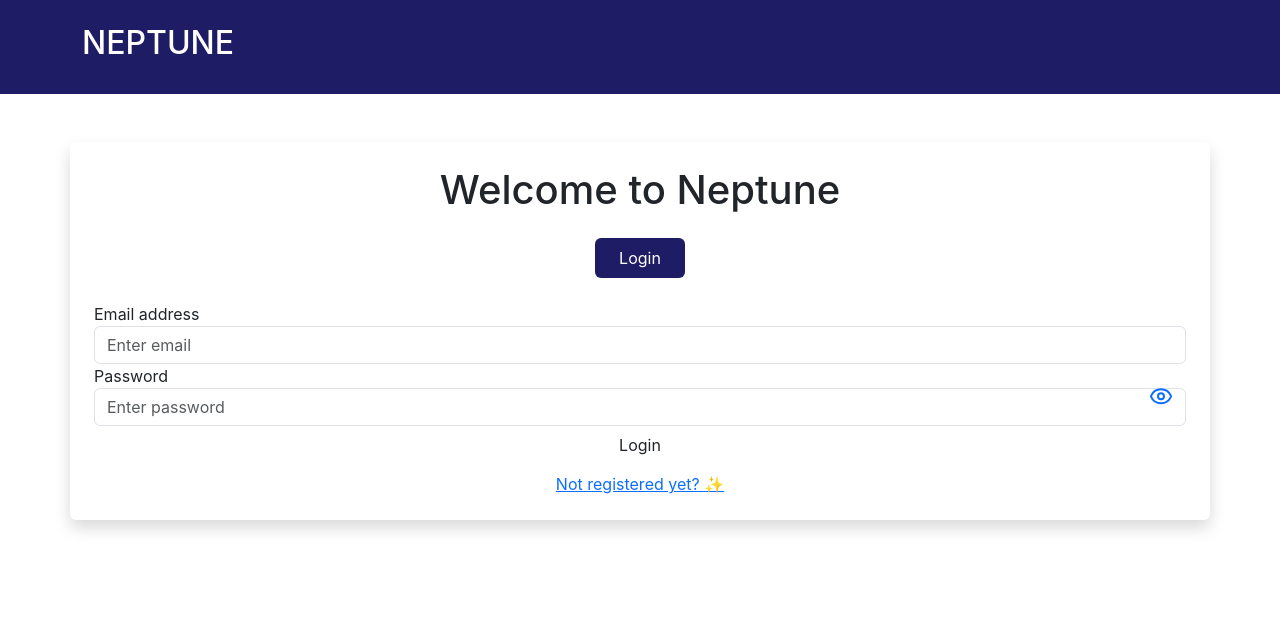
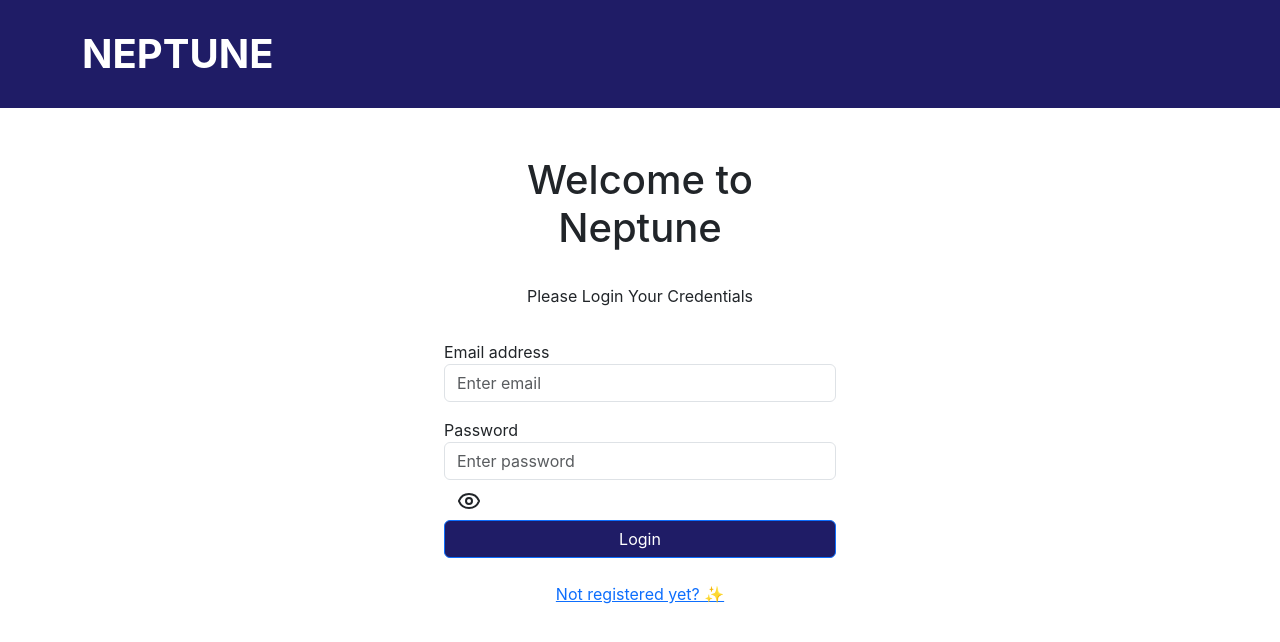
Before and after one commit to farukkeskinn/CS308-FE, a React (Create React App) app: page /login in a window 1280 px wide. Shown: the top 642 px of the page. Built offline with nearby package versions, Linux system fonts and the light colour scheme.

Commit message:
Directory management, some updates on login page, added react-bootstrap dependancy

```diff
--- a/package.json
+++ b/package.json
@@ -11,6 +11,7 @@
     "bootstrap": "^5.3.3",
     "lucide-react": "^0.479.0",
     "react": "^19.0.0",
+    "react-bootstrap": "^2.10.9",
     "react-dom": "^19.0.0",
     "react-router-dom": "^7.3.0",
     "react-scripts": "5.0.1",
--- a/src/App.css
+++ b/src/App.css
@@ -1,43 +1 @@
     /* filepath: c:\Users\pcadmin\Desktop\CS308-FE\src\App.css */
-    .App {
-    text-align: center;
-    }
-
-    .App-logo {
-    height: 40vmin;
-    pointer-events: none;
-    }
-
-    @media (prefers-reduced-motion: no-preference) {
-    .App-logo {
-        animation: App-logo-spin infinite 20s linear;
-    }
-    }
-
-    .App-header {
-    background-color: #282c34;
-    min-height: 100vh;
-    display: flex;
-    flex-direction: column;
-    align-items: center;
-    justify-content: center;
-    font-size: calc(10px + 2vmin);
-    color: white;
-    }
-
-    .bg-custom {
-        background-color: #1f1c66;
-    }
-
-    .App-link {
-    color: #1f1c66;
-    }
-
-    @keyframes App-logo-spin {
-    from {
-        transform: rotate(0deg);
-    }
-    to {
-        transform: rotate(360deg);
-    }
-    }
--- a/src/App.js
+++ b/src/App.js
@@ -1,6 +1,6 @@
 // src/App.js
 import { BrowserRouter as Router, Routes, Route } from "react-router-dom";
-import LoginPage from "./pages/LoginPage";
+import LoginPage from "./Login/LoginPage";
 
 function App() {
   return (
--- /dev/null
+++ b/src/Login/Login.css
@@ -0,0 +1,8 @@
+.bg-custom {
+    background-color: #1f1c66;
+}
+
+
+.App-link {
+color: #1f1c66;
+}
--- a/src/pages/LoginPage.js
+++ b/src/Login/LoginPage.js
@@ -1,8 +1,8 @@
-// filepath: c:\Users\pcadmin\Desktop\CS308-FE\src\pages\LoginPage.js
-import { useState } from "react";
+import { useState, useEffect } from "react";
 import { Link } from "react-router-dom";
 import { Eye, EyeOff } from "lucide-react";
-import '../App.css';
+import './Login.css';
+
 export default function LoginPage() {
   const [showPassword, setShowPassword] = useState(false);
 
@@ -10,13 +10,17 @@ export default function LoginPage() {
     setShowPassword(!showPassword);
   };
 
+  useEffect(() => {
+    document.title = "Login - Neptune";
+  }, []);
+
   return (
     <div className="d-flex flex-column min-vh-100">
       {/* Header with deep blue background */}
       <header className="w-100 bg-custom p-4">
         <div className="container d-flex justify-content-start">
           {/* Neptune text logo */}
-          <div className="text-white h2 font-weight-bold">
+          <div className="text-white fs-1 fw-bold text-center transition-transform ">
             NEPTUNE
           </div>
         </div>
@@ -24,25 +28,25 @@ export default function LoginPage() {
 
       {/* Main content */}
       <main className="flex-grow-1 d-flex flex-column align-items-center pt-5 px-3">
-        <div className="container max-w-md w-100 bg-white p-4 rounded shadow">
+        <div className="container-fluid col-12 col-md-6 col-lg-4">
           {/* Welcome message */}
           <h1 className="text-center mb-4">Welcome to Neptune</h1>
 
           {/* Only Login heading */}
           <div className="d-flex justify-content-center mb-4">
-            <div className="px-4 py-2 rounded bg-custom text-white">
-              Login
+            <div className="px-4 py-2 rounded text-custom">
+              Please Login Your Credentials
             </div>
           </div>
 
           {/* Login form */}
           <form className="space-y-3">
-            <div className="form-group">
+            <div className="form-group mb-3">
               <label>Email address</label>
               <input type="email" className="form-control" placeholder="Enter email" />
             </div>
 
-            <div className="form-group position-relative">
+            <div className="form-group position-relative mb-3">
               <label>Password</label>
               <input
                 type={showPassword ? "text" : "password"}
@@ -51,14 +55,14 @@ export default function LoginPage() {
               />
               <button
                 type="button"
-                className="btn btn-link position-absolute top-50 end-0 translate-middle-y"
+                className="btn  position-absolute margin-top-1"
                 onClick={togglePasswordVisibility}
               >
                 {showPassword ? <EyeOff className="h-5 w-5 text-gray-500" /> : <Eye className="h-5 w-5 text-gray-500" />}
               </button>
             </div>
 
-            <button type="submit" className="btn btn-custom w-100">
+            <button type="submit" className="btn btn-primary bg-custom w-100 mb-3 mt-4">
               Login
             </button>
 
```
Also changed, not shown: 1 other file (tests, documents, lock files or other folders).
